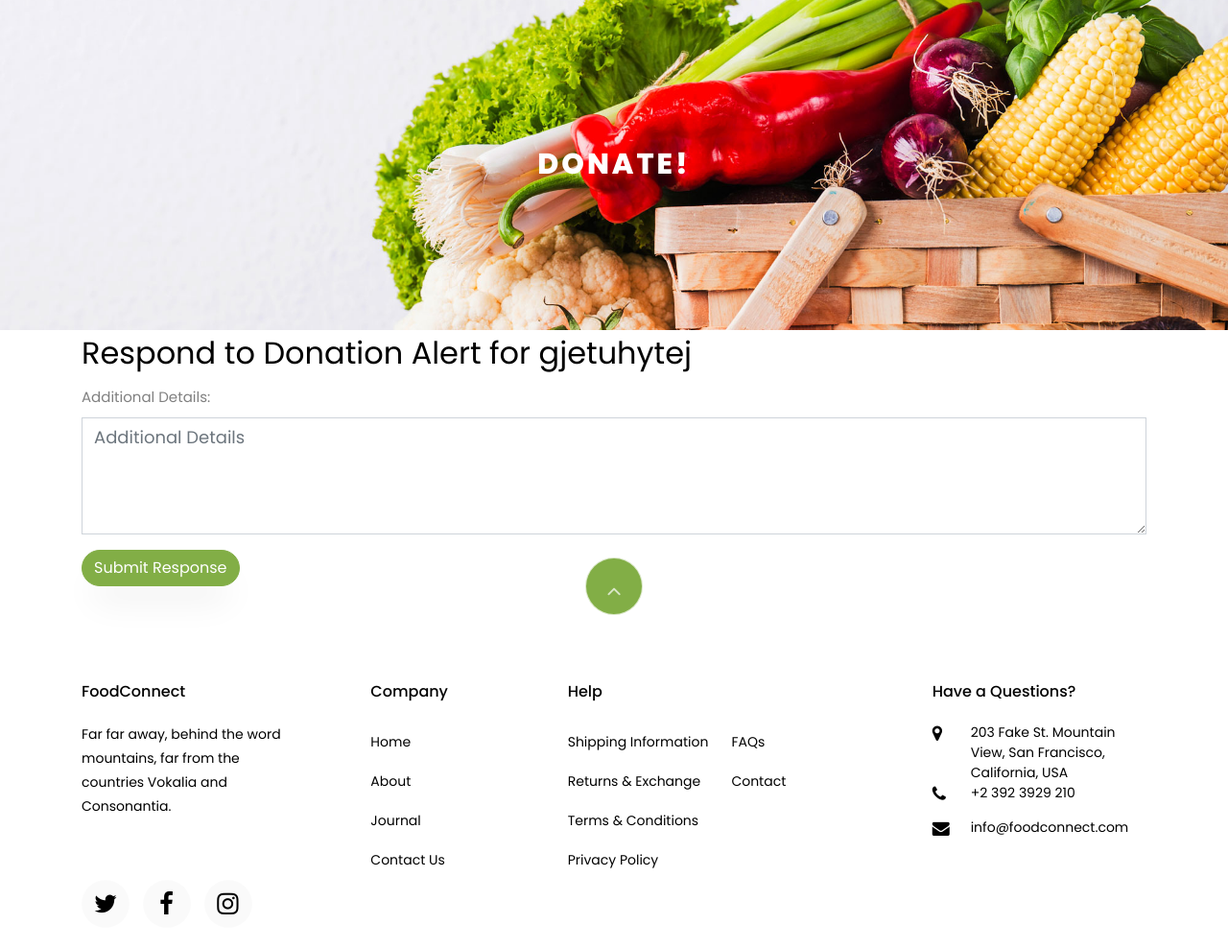
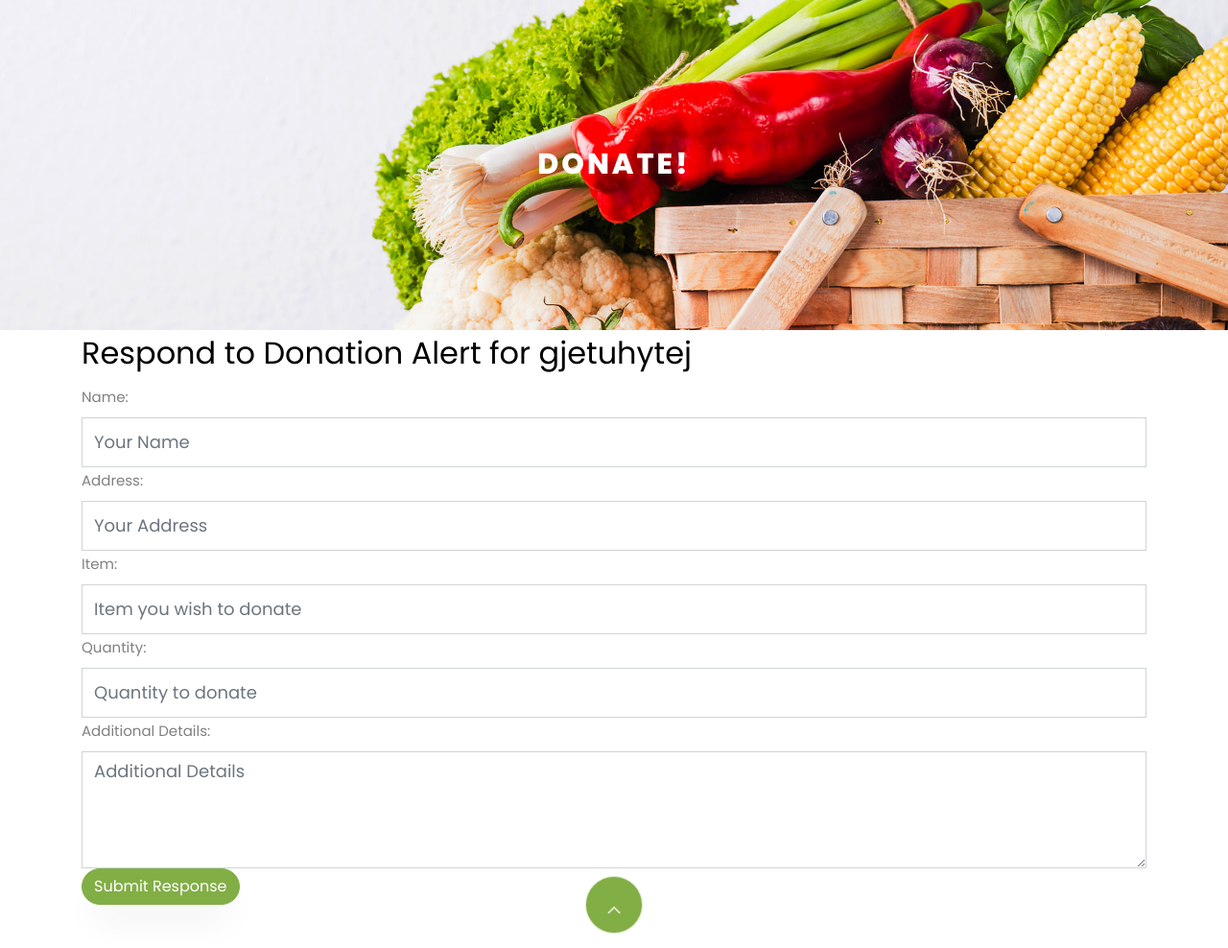
Before and after one commit to ShaneDsouza4/FoodConnect, a Django app: page /alerts/alerts/respond-to-donation/1/ in a window 1280 px wide. Shown: the part 97-1085 px from the top of the page at 96% size. Run offline with Django 5.2, Linux system fonts and the light colour scheme; a user stored in the database is signed in; data comes from the database, SQL or seed files in the repository; both versions use the stored data as it was after the commit; some libraries are stand-ins or nearby versions; some web fonts are replaced.

Commit message:
Added fields in donation form

```diff
--- a/alerts/forms.py
+++ b/alerts/forms.py
@@ -25,6 +25,26 @@ class CreateAlertForm(forms.Form):
     )
 
 class ResponseToDonationForm(forms.ModelForm):
+    # Adding additional fields for user input
+    name = forms.CharField(
+        max_length=100,
+        label="Name",
+        widget=forms.TextInput(attrs={'class': 'form-control', 'placeholder': 'Your Name'})
+    )
+    address = forms.CharField(
+        max_length=255,
+        label="Address",
+        widget=forms.TextInput(attrs={'class': 'form-control', 'placeholder': 'Your Address'})
+    )
+    item = forms.CharField(
+        max_length=100,
+        label="Item",
+        widget=forms.TextInput(attrs={'class': 'form-control', 'placeholder': 'Item you wish to donate'})
+    )
+    quantity = forms.IntegerField(
+        label="Quantity",
+        widget=forms.NumberInput(attrs={'class': 'form-control', 'placeholder': 'Quantity to donate'})
+    )
     description = forms.CharField(
         widget=forms.Textarea(attrs={'class': 'form-control', 'placeholder': 'Additional Details', 'rows': 4}),
         required=False,
@@ -33,4 +53,4 @@ class ResponseToDonationForm(forms.ModelForm):
 
     class Meta:
         model = ResponseToDonation
-        fields = ['description']
+        fields = ['description', 'name', 'address', 'item', 'quantity']
--- a/alerts/views.py
+++ b/alerts/views.py
@@ -63,7 +63,7 @@ def ResponseToDonationView(request, alert_id):
     alert = get_object_or_404(Alert, id=alert_id)
 
     if request.method == 'POST':
-        form = ResponseToDonationForm(request.POST)  # Use the corrected form
+        form = ResponseToDonationForm(request.POST)
 
         if form.is_valid():
             response = form.save(commit=False)
@@ -72,7 +72,8 @@ def ResponseToDonationView(request, alert_id):
             response.status = 'in_progress'
             response.save()
 
-            alert.is_active = False  # Optionally deactivate alert after donation
+            # Optionally deactivate alert after donation or add any other logic
+            alert.is_active = False
             alert.save()
 
             messages.success(request, 'Your donation response has been submitted successfully.')
@@ -80,10 +81,9 @@ def ResponseToDonationView(request, alert_id):
         else:
             messages.error(request, 'There was an error with your response. Please try again.')
     else:
-        form = ResponseToDonationForm()  # Initialize an empty form on GET request
+        form = ResponseToDonationForm()
 
     return render(request, 'webpages/response_to_donation.html', {'form': form, 'alert': alert})
-
 @login_required
 def ResponseStatusView(request, response_id):
     response = get_object_or_404(ResponseToDonationForm, id=response_id, donor=request.user)
--- a/templates/webpages/response_to_donation.html
+++ b/templates/webpages/response_to_donation.html
@@ -15,12 +15,16 @@
     </div>
     <!-- Hero End -->
 <div class="container">
-    <h2>Respond to Donation Alert for {{ alert.item_name }}</h2>
-    <form method="POST">
-    {% csrf_token %}
-    {{ form.as_p }}
+        <h2>Respond to Donation Alert for {{ alert.item_name }}</h2>
+        <form method="POST">
+            {% csrf_token %}
+            {{ form.name.label_tag }} {{ form.name }}
+            {{ form.address.label_tag }} {{ form.address }}
+            {{ form.item.label_tag }} {{ form.item }}
+            {{ form.quantity.label_tag }} {{ form.quantity }}
+            {{ form.description.label_tag }} {{ form.description }}
+            <button type="submit" class="btn btn-primary">Submit Response</button>
+        </form>
+    </div>
 
-    <button type="submit" class="btn btn-primary">Submit Response</button>
-</form>
-</div>
 {% endblock %}
```
Also changed, not shown: db.sqlite3.
